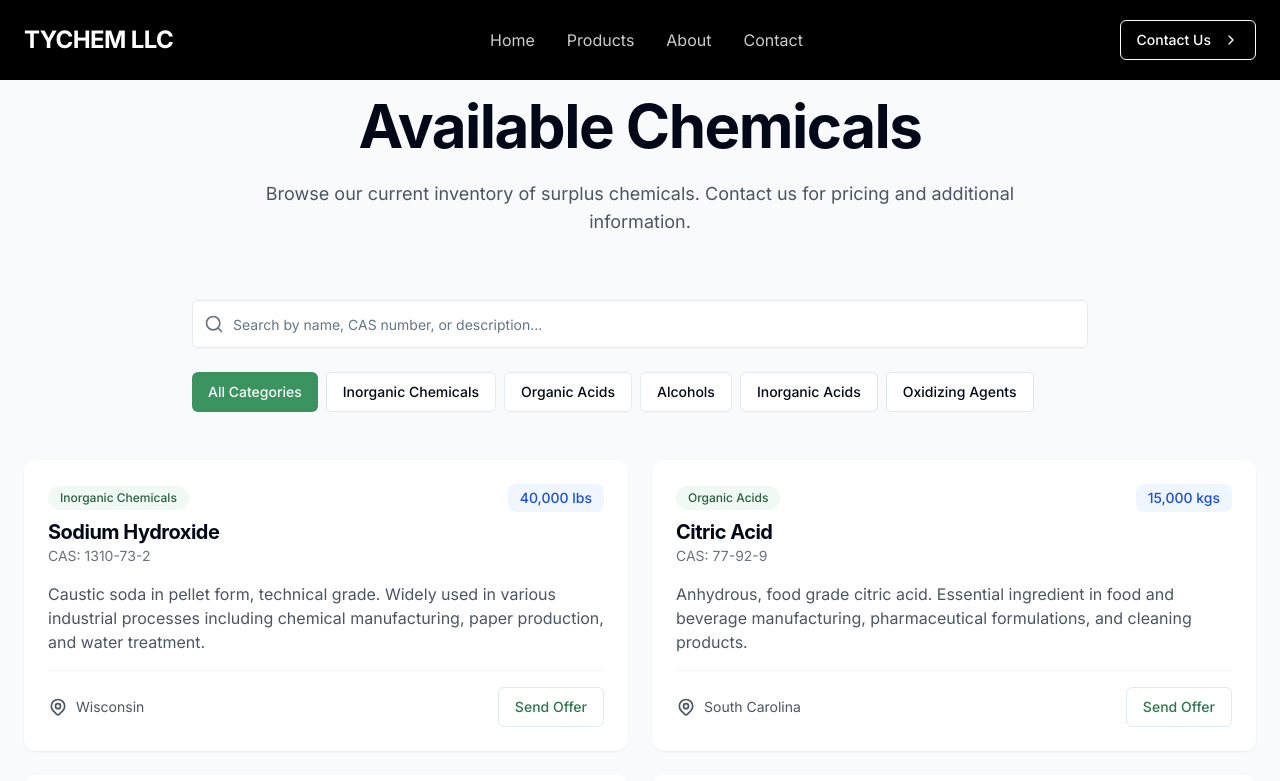
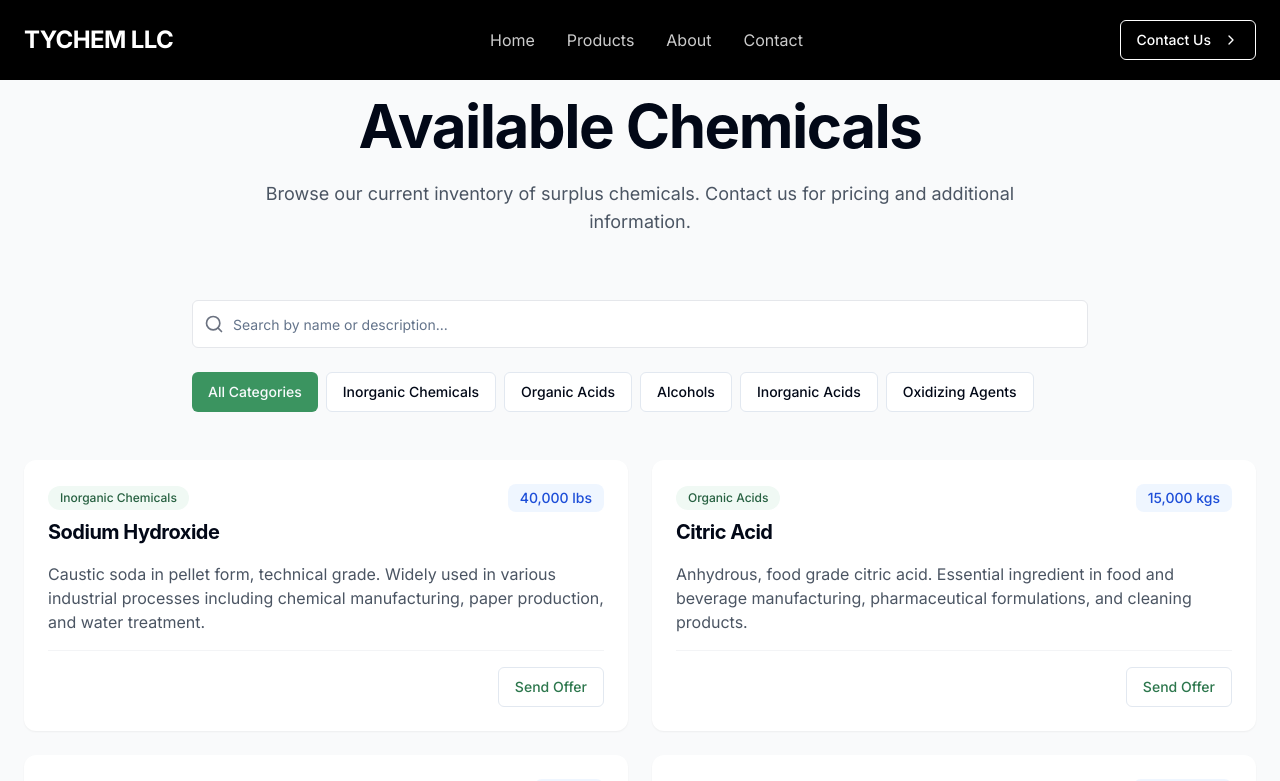
Before and after one commit to sneakerspeak08/TyChemLlcMain, a React (Vite) app: page /products in a window 1280 px wide. Shown: the top 781 px of the page. Built offline with nearby package versions, Linux system fonts and the light colour scheme.

Commit message:
Remove CAS, Location, Manufacturer, Purity, Applications, and Safety Info from products

```diff
--- a/src/components/ChemicalList.tsx
+++ b/src/components/ChemicalList.tsx
@@ -22,7 +22,7 @@ const ChemicalList = () => {
   };
 
   const handleCardClick = (chemical: Chemical) => {
-    navigate(`/products/${chemical.cas}`);
+    navigate(`/products/${chemical.name.toLowerCase().replace(/\s+/g, '-')}`);
   };
 
   return (
@@ -58,7 +58,6 @@ const ChemicalList = () => {
                       {chemical.category}
                     </span>
                     <h3 className="text-xl font-bold">{chemical.name}</h3>
-                    <p className="text-sm text-gray-500">CAS: {chemical.cas}</p>
                   </div>
                   <div className="text-right">
                     <span className="inline-block px-3 py-1 rounded-lg text-sm font-medium bg-blue-50 text-blue-700">
@@ -69,14 +68,7 @@ const ChemicalList = () => {
 
                 <p className="text-gray-600 mb-4">{chemical.description}</p>
 
-                <div className="flex items-center justify-between mt-4 pt-4 border-t border-gray-100">
-                  <div className="flex items-center text-gray-600">
-                    <svg xmlns="http://www.w3.org/2000/svg" className="h-5 w-5 mr-2" fill="none" viewBox="0 0 24 24" stroke="currentColor">
-                      <path strokeLinecap="round" strokeLinejoin="round" strokeWidth={2} d="M17.657 16.657L13.414 20.9a1.998 1.998 0 01-2.827 0l-4.244-4.243a8 8 0 1111.314 0z" />
-                      <path strokeLinecap="round" strokeLinejoin="round" strokeWidth={2} d="M15 11a3 3 0 11-6 0 3 3 0 016 0z" />
-                    </svg>
-                    <span className="text-sm">{chemical.location}</span>
-                  </div>
+                <div className="flex items-center justify-end mt-4 pt-4 border-t border-gray-100">
                   <Button
                     variant="outline"
                     className="text-tychem-600 hover:text-tychem-700"
@@ -107,7 +99,7 @@ const ChemicalList = () => {
           isOpen={isOfferDialogOpen}
           onClose={() => setIsOfferDialogOpen(false)}
           productName={selectedChemical.name}
-          productCas={selectedChemical.cas}
+          productCas=""
         />
       )}
     </>
--- a/src/components/OfferDialog.tsx
+++ b/src/components/OfferDialog.tsx
@@ -66,7 +66,7 @@ export function OfferDialog({ isOpen, onClose, productName, productCas }: OfferD
         <DialogHeader>
           <DialogTitle>Send Offer</DialogTitle>
           <DialogDescription>
-            Submit your offer for {productName} (CAS: {productCas})
+            Submit your offer for {productName}
           </DialogDescription>
         </DialogHeader>
         <form onSubmit={handleSubmit} className="space-y-4 mt-4">
--- a/src/data/products.ts
+++ b/src/data/products.ts
@@ -3,23 +3,7 @@ export interface Chemical {
   name: string;
   category: string;
   description: string;
-  cas: string;
   quantity: string;
-  location: string;
-  manufacturer?: string;
-  purity?: string;
-  applications?: string[];
-  safetyInfo?: {
-    hazardClass?: string;
-    storageTemp?: string;
-    handling?: string[];
-  };
-  specifications?: {
-    appearance?: string;
-    molarMass?: string;
-    meltingPoint?: string;
-    boilingPoint?: string;
-  };
 }
 
 export const chemicals: Chemical[] = [
@@ -28,270 +12,70 @@ export const chemicals: Chemical[] = [
     name: "Sodium Hydroxide",
     category: "Inorganic Chemicals",
     description: "Caustic soda in pellet form, technical grade. Widely used in various industrial processes including chemical manufacturing, paper production, and water treatment.",
-    cas: "1310-73-2",
-    quantity: "40,000 lbs",
-    location: "Wisconsin",
-    manufacturer: "Major Chemical Corporation",
-    purity: "99% min",
-    applications: [
-      "pH adjustment",
-      "Chemical manufacturing",
-      "Soap production",
-      "Water treatment",
-      "Pulp and paper processing"
-    ],
-    safetyInfo: {
-      hazardClass: "Class 8 - Corrosive",
-      storageTemp: "Room temperature",
-      handling: [
-        "Use appropriate PPE",
-        "Store in dry area",
-        "Avoid contact with acids"
-      ]
-    }
+    quantity: "40,000 lbs"
   },
   {
     id: 2,
     name: "Citric Acid",
     category: "Organic Acids",
     description: "Anhydrous, food grade citric acid. Essential ingredient in food and beverage manufacturing, pharmaceutical formulations, and cleaning products.",
-    cas: "77-92-9",
-    quantity: "15,000 kgs",
-    location: "South Carolina",
-    manufacturer: "BioChemical Industries",
-    purity: "99.5% min",
-    applications: [
-      "Food and beverage production",
-      "Pharmaceutical manufacturing",
-      "Cleaning products",
-      "pH adjustment",
-      "Metal cleaning"
-    ],
-    safetyInfo: {
-      hazardClass: "Class 8 - Mild Irritant",
-      storageTemp: "Cool and dry",
-      handling: [
-        "Avoid dust formation",
-        "Keep container tightly closed",
-        "Protect from moisture"
-      ]
-    }
+    quantity: "15,000 kgs"
   },
   {
     id: 3,
     name: "Glycerin",
     category: "Alcohols",
     description: "USP grade, 99.7% pure glycerin. Versatile ingredient used in pharmaceutical, personal care, and food applications. Known for its humectant properties.",
-    cas: "56-81-5",
-    quantity: "4 totes",
-    location: "Texas",
-    manufacturer: "PharmaChem Solutions",
-    purity: "99.7% min",
-    applications: [
-      "Pharmaceutical formulations",
-      "Cosmetics manufacturing",
-      "Food production",
-      "Industrial lubricants",
-      "Chemical synthesis"
-    ],
-    safetyInfo: {
-      hazardClass: "Non-hazardous",
-      storageTemp: "Room temperature",
-      handling: [
-        "Keep container sealed",
-        "Avoid extreme temperatures",
-        "Protect from moisture"
-      ]
-    }
+    quantity: "4 totes"
   },
   {
     id: 4,
     name: "Potassium Chloride",
     category: "Inorganic Chemicals",
     description: "High purity potassium chloride suitable for various industrial applications including fertilizers, pharmaceuticals, and food processing.",
-    cas: "7447-40-7",
-    quantity: "25,000 kgs",
-    location: "Michigan",
-    manufacturer: "Mineral Solutions Inc.",
-    purity: "99.5% min",
-    applications: [
-      "Fertilizer production",
-      "Pharmaceutical manufacturing",
-      "Food processing",
-      "Water treatment",
-      "Chemical synthesis"
-    ],
-    safetyInfo: {
-      hazardClass: "Non-hazardous",
-      storageTemp: "Room temperature",
-      handling: [
-        "Avoid moisture exposure",
-        "Use in well-ventilated area",
-        "Standard PPE required"
-      ]
-    }
+    quantity: "25,000 kgs"
   },
   {
     id: 5,
     name: "Methanol",
     category: "Alcohols",
     description: "Technical grade methanol for industrial use. Essential solvent for various chemical processes and manufacturing applications.",
-    cas: "67-56-1",
-    quantity: "6 tankers",
-    location: "Louisiana",
-    manufacturer: "PetroSynth Corp",
-    purity: "99.9% min",
-    applications: [
-      "Solvent applications",
-      "Fuel production",
-      "Chemical synthesis",
-      "Biodiesel manufacturing",
-      "Industrial cleaning"
-    ],
-    safetyInfo: {
-      hazardClass: "Class 3 - Flammable",
-      storageTemp: "Cool, ventilated area",
-      handling: [
-        "Keep away from ignition sources",
-        "Use explosion-proof equipment",
-        "Proper ventilation required"
-      ]
-    }
+    quantity: "6 tankers"
   },
   {
     id: 6,
     name: "Sulfuric Acid",
     category: "Inorganic Acids",
     description: "Industrial grade sulfuric acid. Fundamental chemical for various industrial processes and manufacturing applications.",
-    cas: "7664-93-9",
-    quantity: "3 rail cars",
-    location: "Texas",
-    manufacturer: "Industrial Chemicals Ltd",
-    purity: "98% min",
-    applications: [
-      "Metal processing",
-      "Fertilizer production",
-      "Chemical synthesis",
-      "Wastewater treatment",
-      "Battery manufacturing"
-    ],
-    safetyInfo: {
-      hazardClass: "Class 8 - Corrosive",
-      storageTemp: "Controlled environment",
-      handling: [
-        "Strict PPE requirements",
-        "Secondary containment required",
-        "Acid-resistant equipment only"
-      ]
-    }
+    quantity: "3 rail cars"
   },
   {
     id: 7,
     name: "Ethylene Glycol",
     category: "Alcohols",
     description: "Industrial grade ethylene glycol. Widely used in antifreeze formulations and as a chemical intermediate.",
-    cas: "107-21-1",
-    quantity: "8 totes",
-    location: "Illinois",
-    manufacturer: "ChemSynth Industries",
-    purity: "99.5% min",
-    applications: [
-      "Antifreeze production",
-      "Heat transfer fluid",
-      "Polyester manufacturing",
-      "Industrial humectant",
-      "De-icing applications"
-    ],
-    safetyInfo: {
-      hazardClass: "Class 6.1 - Toxic",
-      storageTemp: "Room temperature",
-      handling: [
-        "Avoid ingestion",
-        "Use proper ventilation",
-        "Keep away from children and pets"
-      ]
-    }
+    quantity: "8 totes"
   },
   {
     id: 8,
     name: "Sodium Carbonate",
     category: "Inorganic Chemicals",
     description: "Pure soda ash suitable for various industrial applications. Essential in glass manufacturing and chemical processing.",
-    cas: "497-19-8",
-    quantity: "50,000 lbs",
-    location: "Wyoming",
-    manufacturer: "Mineral Processing Corp",
-    purity: "99.2% min",
-    applications: [
-      "Glass manufacturing",
-      "Detergent production",
-      "Water treatment",
-      "Chemical processing",
-      "pH adjustment"
-    ],
-    safetyInfo: {
-      hazardClass: "Class 8 - Irritant",
-      storageTemp: "Dry area",
-      handling: [
-        "Avoid dust formation",
-        "Keep containers sealed",
-        "Use appropriate PPE"
-      ]
-    }
+    quantity: "50,000 lbs"
   },
   {
     id: 9,
     name: "Acetic Acid",
     category: "Organic Acids",
     description: "Glacial acetic acid for industrial use. Key ingredient in various chemical processes and manufacturing applications.",
-    cas: "64-19-7",
-    quantity: "12 totes",
-    location: "New Jersey",
-    manufacturer: "Organic Synthetics Inc",
-    purity: "99.8% min",
-    applications: [
-      "Chemical synthesis",
-      "Textile processing",
-      "Food preservation",
-      "Pharmaceutical manufacturing",
-      "Polymer production"
-    ],
-    safetyInfo: {
-      hazardClass: "Class 8 - Corrosive",
-      storageTemp: "Cool, ventilated area",
-      handling: [
-        "Use acid-resistant equipment",
-        "Proper ventilation required",
-        "Avoid contact with bases"
-      ]
-    }
+    quantity: "12 totes"
   },
   {
     id: 10,
     name: "Hydrogen Peroxide",
     category: "Oxidizing Agents",
     description: "Industrial strength hydrogen peroxide. Essential for bleaching, disinfection, and chemical synthesis.",
-    cas: "7722-84-1",
-    quantity: "5 totes",
-    location: "Georgia",
-    manufacturer: "OxyChem Solutions",
-    purity: "35% w/w",
-    applications: [
-      "Pulp bleaching",
-      "Water treatment",
-      "Electronics manufacturing",
-      "Chemical synthesis",
-      "Surface disinfection"
-    ],
-    safetyInfo: {
-      hazardClass: "Class 5.1 - Oxidizer",
-      storageTemp: "Cool, dark area",
-      handling: [
-        "Keep away from combustibles",
-        "Use vented caps",
-        "Regular stability testing"
-      ]
-    }
+    quantity: "5 totes"
   }
 ];
 
--- a/src/pages/Products.tsx
+++ b/src/pages/Products.tsx
@@ -8,7 +8,6 @@ import Navbar from "@/components/Navbar";
 import Footer from "@/components/Footer";
 import { OfferDialog } from "@/components/OfferDialog";
 import { Chemical, chemicals, categories } from "@/data/products";
-import ProductSchema from "@/components/ProductSchema";
 
 const ProductsPage = () => {
   const location = useLocation();
@@ -37,8 +36,7 @@ const ProductsPage = () => {
   const filteredChemicals = chemicals.filter(chemical => {
     const matchesSearch =
       chemical.name.toLowerCase().includes(searchTerm.toLowerCase()) ||
-      chemical.description.toLowerCase().includes(searchTerm.toLowerCase()) ||
-      chemical.cas.toLowerCase().includes(searchTerm.toLowerCase());
+      chemical.description.toLowerCase().includes(searchTerm.toLowerCase());
     const matchesCategory = !selectedCategory || chemical.category === selectedCategory;
     return matchesSearch && matchesCategory;
   });
@@ -50,7 +48,7 @@ const ProductsPage = () => {
   };
 
   const handleCardClick = (chemical: Chemical) => {
-    navigate(`/products/${chemical.cas}`);
+    navigate(`/products/${chemical.name.toLowerCase().replace(/\s+/g, '-')}`);
   };
 
   return (
@@ -78,7 +76,7 @@ const ProductsPage = () => {
                     </div>
                     <Input
                       type="text"
-                      placeholder="Search by name, CAS number, or description..."
+                      placeholder="Search by name or description..."
                       value={searchTerm}
                       onChange={(e) => setSearchTerm(e.target.value)}
                       className="w-full pl-10 h-12 bg-white border-gray-200"
@@ -119,14 +117,12 @@ const ProductsPage = () => {
                   onClick={() => handleCardClick(chemical)}
                   className="bg-white rounded-xl p-6 shadow-sm hover:shadow-md transition-shadow cursor-pointer"
                 >
-                  <ProductSchema product={chemical} />
                   <div className="flex justify-between items-start mb-4">
                     <div>
                       <span className="inline-block px-3 py-1 rounded-full text-xs font-medium bg-tychem-50 text-tychem-700 mb-2">
                         {chemical.category}
                       </span>
                       <h3 className="text-xl font-bold">{chemical.name}</h3>
-                      <p className="text-sm text-gray-500">CAS: {chemical.cas}</p>
                     </div>
                     <div className="text-right">
                       <span className="inline-block px-3 py-1 rounded-lg text-sm font-medium bg-blue-50 text-blue-700">
@@ -137,14 +133,7 @@ const ProductsPage = () => {
 
                   <p className="text-gray-600 mb-4">{chemical.description}</p>
 
-                  <div className="flex items-center justify-between mt-4 pt-4 border-t border-gray-100">
-                    <div className="flex items-center text-gray-600">
-                      <svg xmlns="http://www.w3.org/2000/svg" className="h-5 w-5 mr-2" fill="none" viewBox="0 0 24 24" stroke="currentColor">
-                        <path strokeLinecap="round" strokeLinejoin="round" strokeWidth={2} d="M17.657 16.657L13.414 20.9a1.998 1.998 0 01-2.827 0l-4.244-4.243a8 8 0 1111.314 0z" />
-                        <path strokeLinecap="round" strokeLinejoin="round" strokeWidth={2} d="M15 11a3 3 0 11-6 0 3 3 0 016 0z" />
-                      </svg>
-                      <span className="text-sm">{chemical.location}</span>
-                    </div>
+                  <div className="flex items-center justify-end mt-4 pt-4 border-t border-gray-100">
                     <Button
                       variant="outline"
                       className="text-tychem-600 hover:text-tychem-700"
@@ -178,7 +167,7 @@ const ProductsPage = () => {
           isOpen={isOfferDialogOpen}
           onClose={() => setIsOfferDialogOpen(false)}
           productName={selectedChemical.name}
-          productCas={selectedChemical.cas}
+          productCas=""
         />
       )}
     </>
```
Also changed, not shown: src/components/ChemicalTicker.tsx (+6 -6 lines), src/pages/ProductDetail.tsx (+3 -43 lines).
